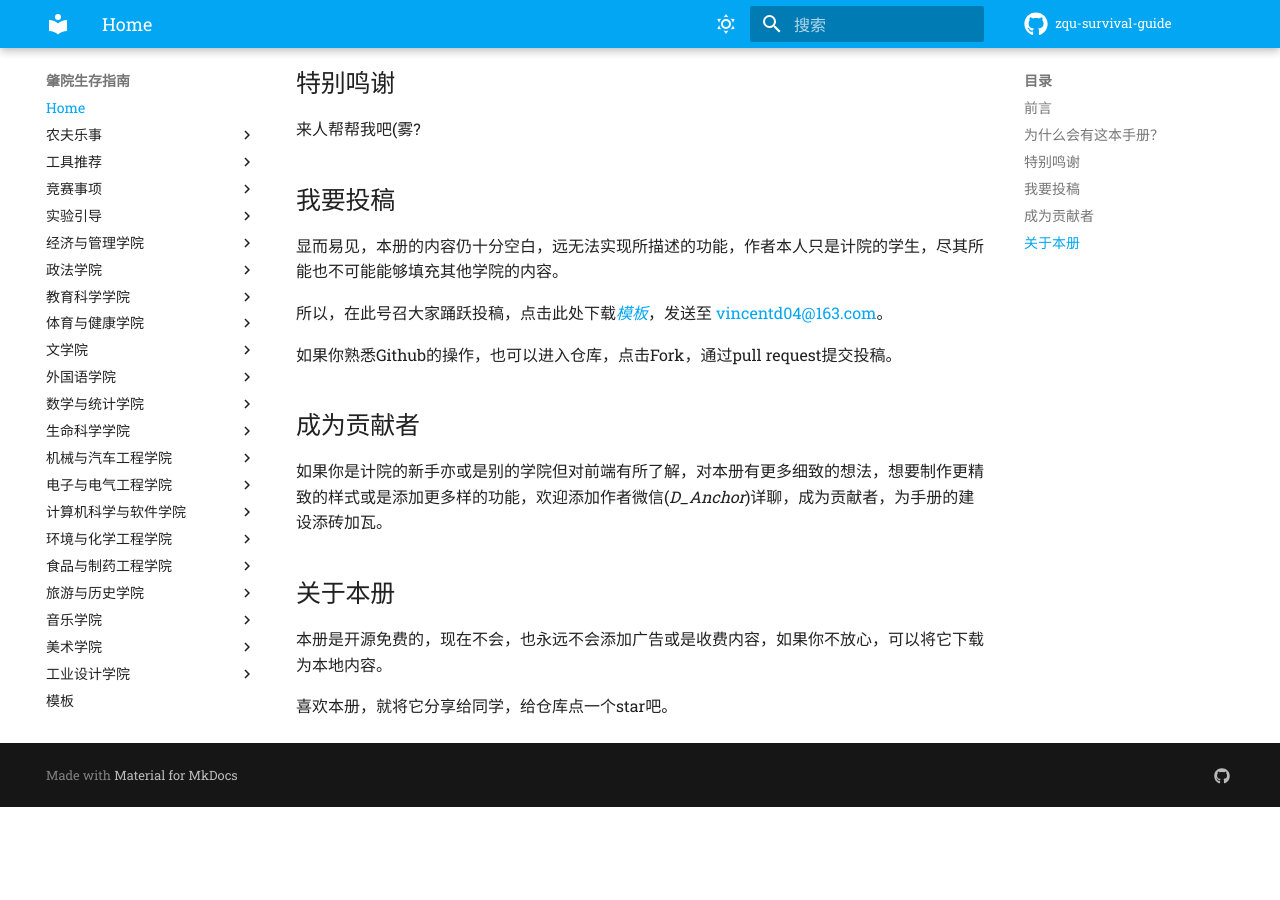
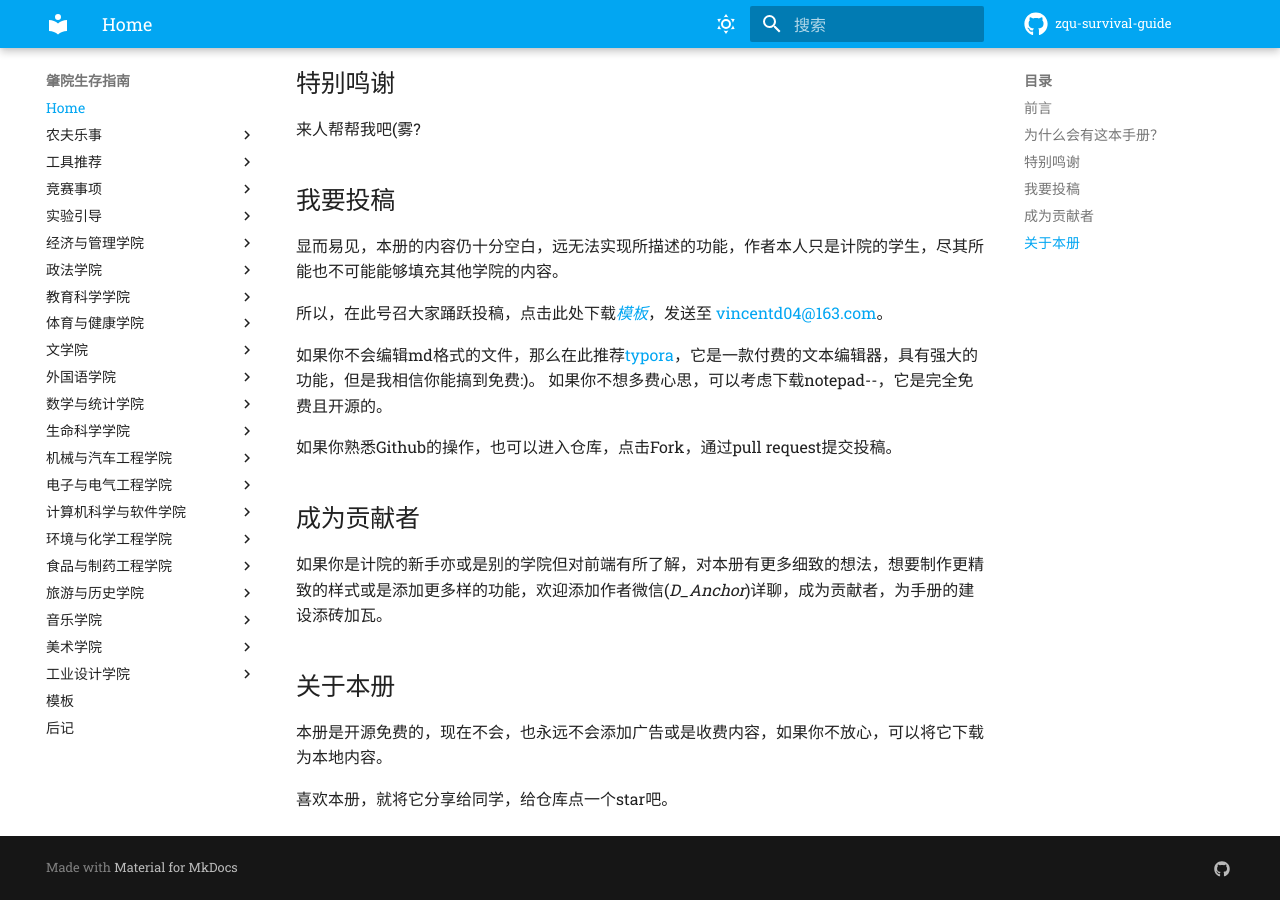
Before and after one commit to baddyscience/zqu-guide, an MkDocs documentation site: the page built from docs/index.md, in a window 1280 px wide and 900 px high, scrolled down 1061 px. Built offline with MkDocs 1.6.1 and Material for MkDocs 9.7.7, drawn with Linux system fonts in a browser that asks for light colours; comment, search, counter and statistics services are not loaded; before the commit the page ends 1868 px from its top, so only the background shows below that.

```diff
--- a/docs/index.md
+++ b/docs/index.md
@@ -40,6 +40,9 @@
 
 所以，在此号召大家踊跃投稿，点击此处下载<a href="template/template.zip" download>*模板*</a>，发送至 [vincentd04@163.com](mailto:vincentd04@163.com)。
 
+如果你不会编辑md格式的文件，那么在此推荐[typora](/工具推荐/typora/index.html)，它是一款付费的文本编辑器，具有强大的功能，但是我相信你能搞到免费:)。
+如果你不想多费心思，可以考虑下载notepad--，它是完全免费且开源的。
+
 如果你熟悉Github的操作，也可以进入仓库，点击Fork，通过pull request提交投稿。
 
 ## 成为贡献者
```
Also changed, not shown: docs/template/template.md (+2 -2 lines), docs/生活技巧/图书馆预约.md (+5 -5 lines), 1 other file.
